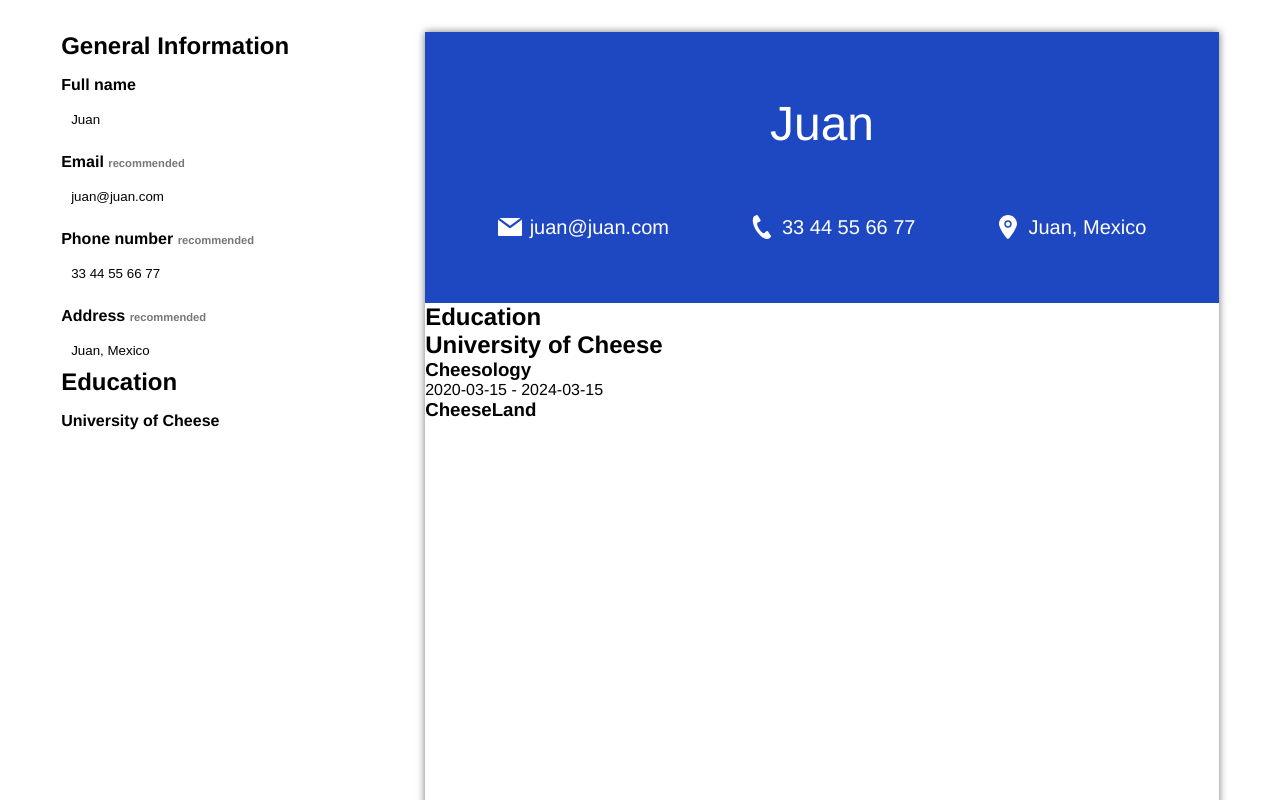
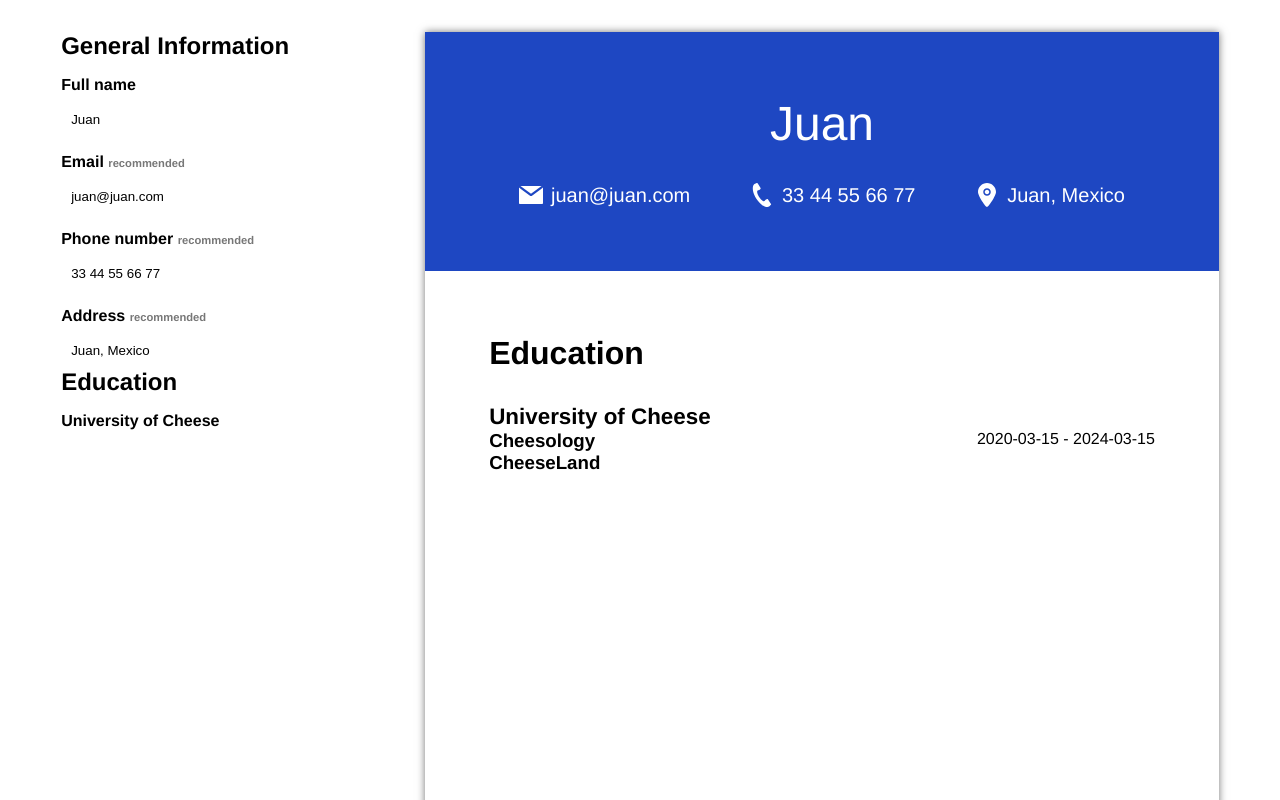
Before and after one commit to RogerEaux/CV-Application, a React (Vite) app: page / in a window 1280 px wide. Shown: the top 800 px of the page. Built offline with nearby package versions, Linux system fonts and the light colour scheme.

Commit message:
Add styles to curriculum education

```diff
--- a/src/styles/Curriculum.css
+++ b/src/styles/Curriculum.css
@@ -2,7 +2,7 @@
   display: flex;
   flex-direction: column;
   background-color: var(--blue);
-  padding: 32px;
+  padding: 64px;
   color: white;
 }
 
@@ -10,13 +10,12 @@
   align-self: center;
   text-align: center;
   font-size: 3rem;
-  padding: 32px 0;
+  margin-bottom: 32px;
 }
 
 .not-names {
   display: flex;
   justify-content: space-around;
-  padding: 32px 0;
   font-size: 1.25rem;
 }
 
@@ -31,7 +30,26 @@
   height: auto;
 }
 
-.date {
-  display: grid;
-  grid-template-columns: 1fr 1fr;
+.education {
+  padding: 64px;
 }
+
+.education h1 {
+  font-size: 2rem;
+  margin-bottom: 32px;
+}
+
+.education ul {
+  display: flex;
+  flex-direction: column;
+  gap: 24px;
+}
+
+.education h2 {
+  font-size: 1.4rem;
+}
+
+.study-details {
+  display: flex;
+  justify-content: space-between;
+}
```
